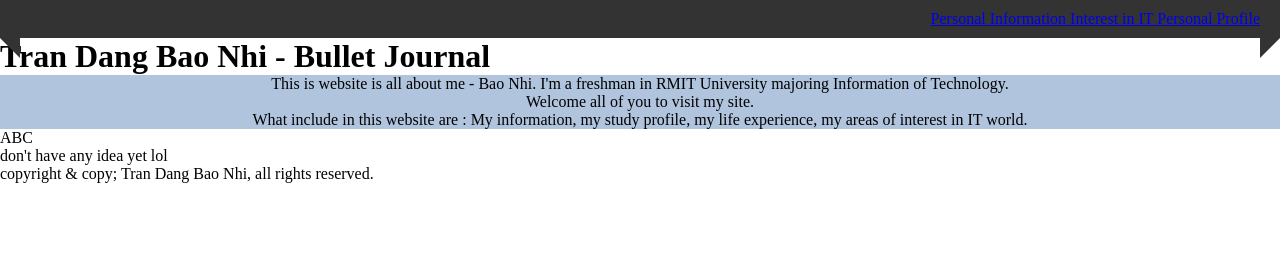
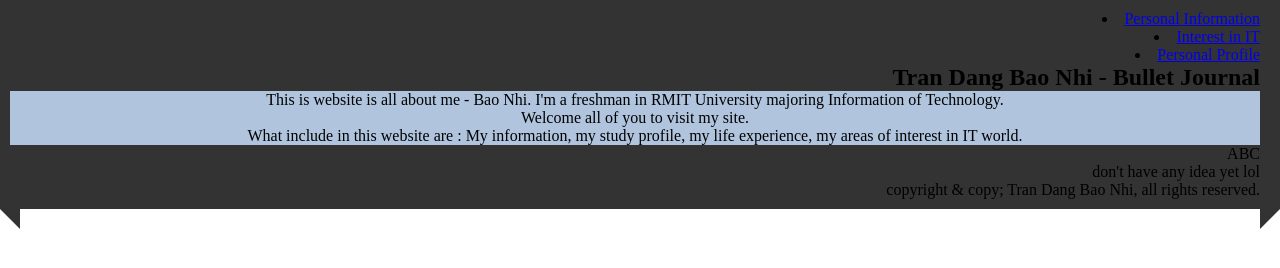
Before and after one commit to trandangbaonhi3008/nhicode2.0, a plain HTML site: page index.html in a window 1280 px wide. Drawn offline with Linux system fonts and the light colour scheme.

Commit message:
Update index.html

```diff
--- a/index.html
+++ b/index.html
@@ -3,19 +3,14 @@
 <head>
 <meta charset="UTF-8" />
   <link rel = "stylesheet" type = "text/css" href = "nhi.css" />
-
+<nav class="navbar navbar-expand-lg navbar-light bg-light">
+  <div class="navbar-nav">
+    <li><a class="nav-item nav-link active" href="personalinformation.html"> Personal Information </a></li>
+    <li><a class="nav-item nav-link" href="#interestinIT">Interest in IT </a></li>
+    <li><a class="nav-item nav-link" href="#personalprofile">Personal Profile </a></li>
 <title >Tran Dang Bao Nhi journal bullet</title>
 </head>
 <body>
-<nav class="navbar navbar-expand-lg navbar-light bg-light">
-  <div class="navbar-nav">
-    <a class="nav-item nav-link active" href="personalinformation.html"> Personal Information </a>
-    <a class="nav-item nav-link" href="#interestinIT">Interest in IT </a>
-    <a class="nav-item nav-link" href="#personalprofile">Personal Profile </a>
-  </div>
-</div>
-</nav>
-
 <div id="wrap">
  <div id="header">
    <h1 text-align="center" color="coral"> Tran Dang Bao Nhi - Bullet Journal </h1>
```
